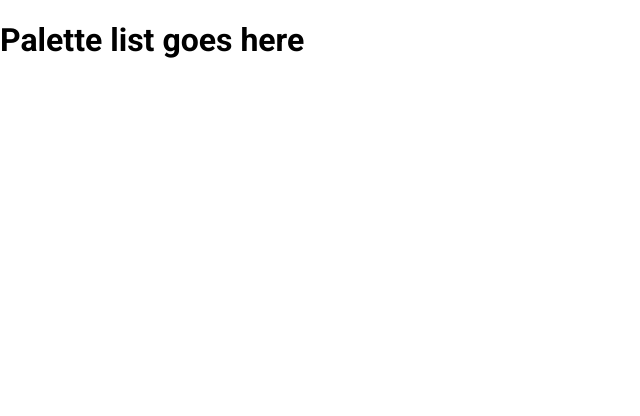
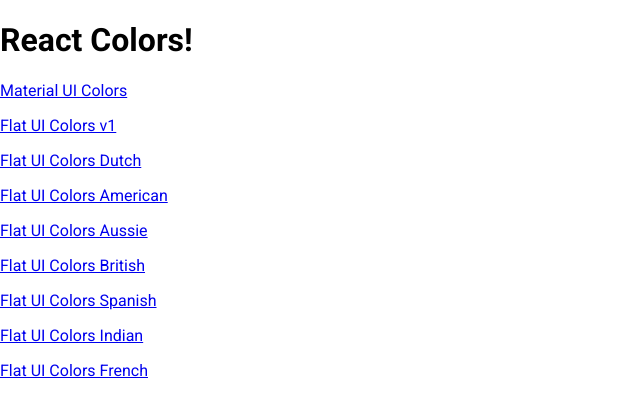
Before and after one commit to gabrielantony/Color-Palette, a React (Create React App) app: page / in a window 1280 px wide. Shown: the top 416 px of the page, without its empty margins (0-640 px from the left). Built offline with nearby package versions, Linux system fonts and the light colour scheme.

Commit message:
Add Palette List and Links

```diff
--- a/src/App.js
+++ b/src/App.js
@@ -1,10 +1,12 @@
 import React, { Component } from 'react';
 import { Route, Switch } from "react-router-dom";
 import Palette from "./Palette";
+import PalleteList from "./PaletteList";
 import seedColors from "./SeedColors";
 import { generatePalette } from "./ColorHelpers";
 
 class App extends Component {
+
   findPalette(id) {
     return seedColors.find(function(palette) {
       return palette.id === id;
@@ -15,7 +17,7 @@
     return (
       <Switch>
         <Route exact path="/"
-        render={() => <h1>Palette list goes here</h1>}/>
+        render={() => <PalleteList palettes={seedColors}/>}/>
         <Route
         exact
         path="/palette/:id"
--- a/src/Navbar.js
+++ b/src/Navbar.js
@@ -1,4 +1,5 @@
 import React, { Component } from 'react';
+import { Link } from "react-router-dom";
 import Select from '@material-ui/core/Select';
 import MenuItem from '@material-ui/core/MenuItem'
 import Slider from "rc-slider";
@@ -34,7 +35,7 @@
         return (
             <header className="Navbar">
                 <div className="logo">
-                    <a href="/">React Color Picker</a>
+                    <Link to="/">React Color Picker</Link>
                 </div>
                 <div className="slider-container">
                     <span>Level: {level}</span>
--- /dev/null
+++ b/src/PaletteList.js
@@ -0,0 +1,21 @@
+import React, { Component } from 'react';
+import { Link } from "react-router-dom";
+
+class PaletteList extends Component {
+    render() {
+        const { palettes } = this.props;
+        return (
+            <div>
+                <h1>React Colors!</h1>
+                {palettes.map(palette => (
+                    <p>
+                    <Link to={`/palette/${palette.id}`}>{palette.paletteName}</Link>
+                    </p>
+                ))}
+            </div>
+        );
+    }
+}
+
+
+export default PaletteList;
```
